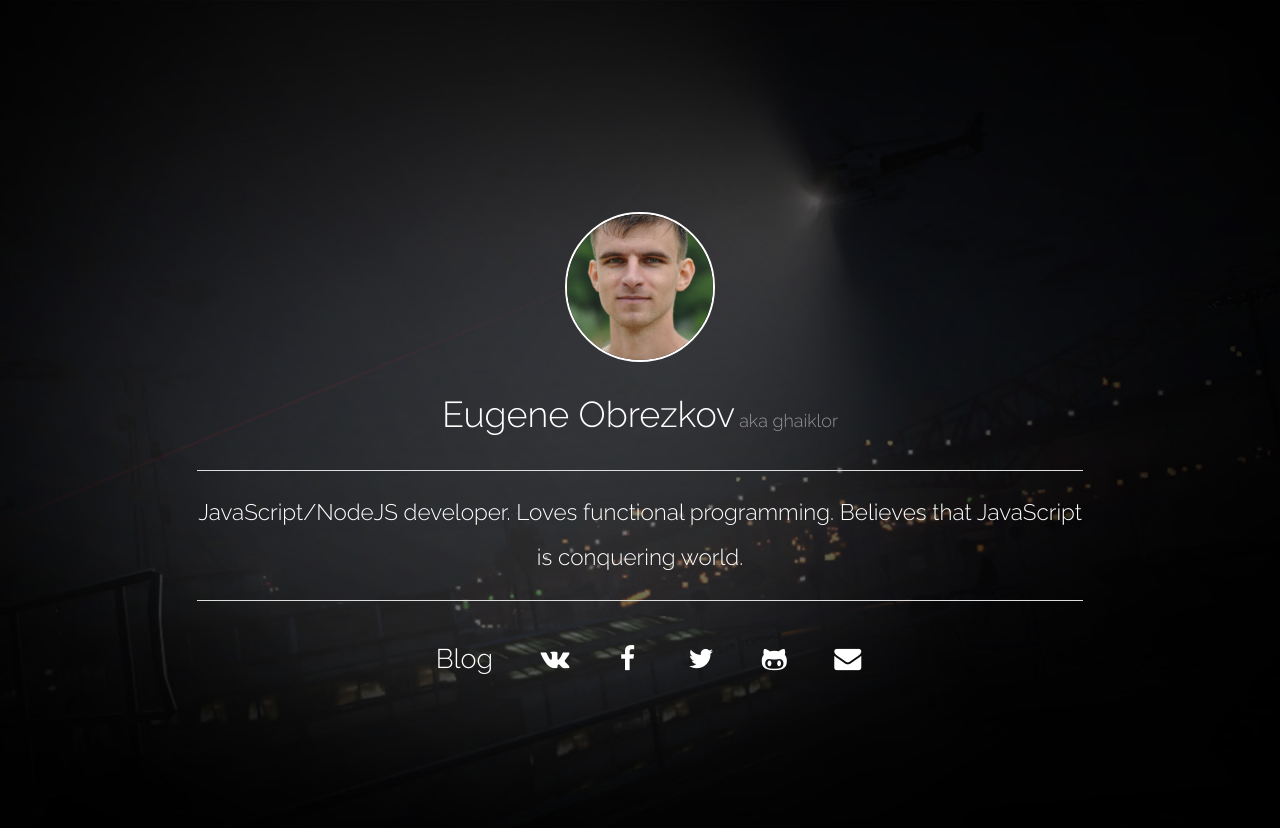
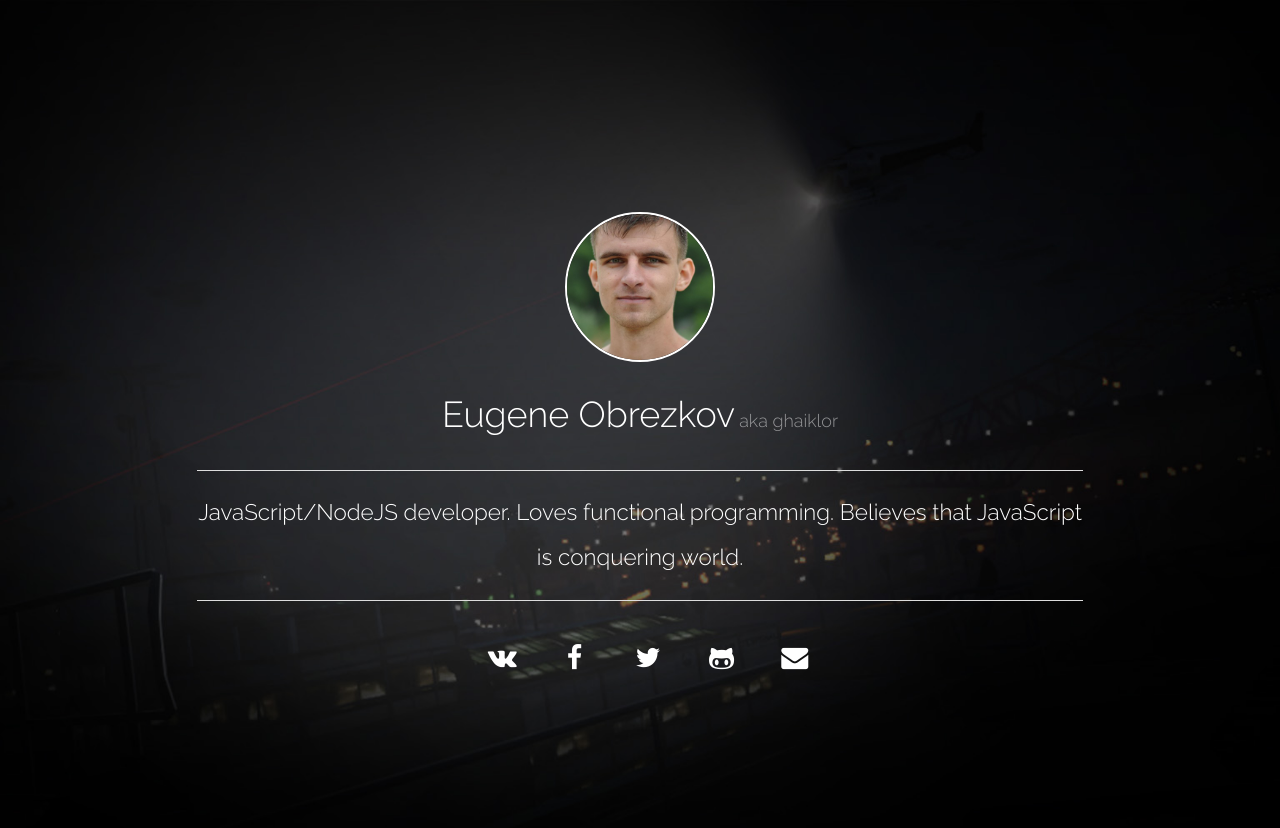
Before and after one commit to ghaiklor/ghaiklor.com, a Jekyll site: the page built from index.html, in a window 1280 px wide. Shown: the top 828 px of the page. Built offline with Jekyll 4.4.1, drawn with Linux system fonts in a browser that asks for light colours; the list of posts is cut into pages by our own code.

Commit message:
Update index.html

```diff
--- a/index.html
+++ b/index.html
@@ -18,8 +18,8 @@
     <hr/>
 
     <ul class="button-group contacts-group">
-      <li><a href="http://blog.ghaiklor.com/" class="button round contacts-item text">Blog</a></li>
-      <br class="show-for-small-only"/>
+      <!--<li><a href="http://blog.ghaiklor.com/" class="button round contacts-item text">Blog</a></li>-->
+      <!--<br class="show-for-small-only"/>-->
       <li>
         <a href="https://vk.com/ghaiklor" target="_blank" class="button round contacts-item">
           <i class="icon-vkontakte"></i>
```
